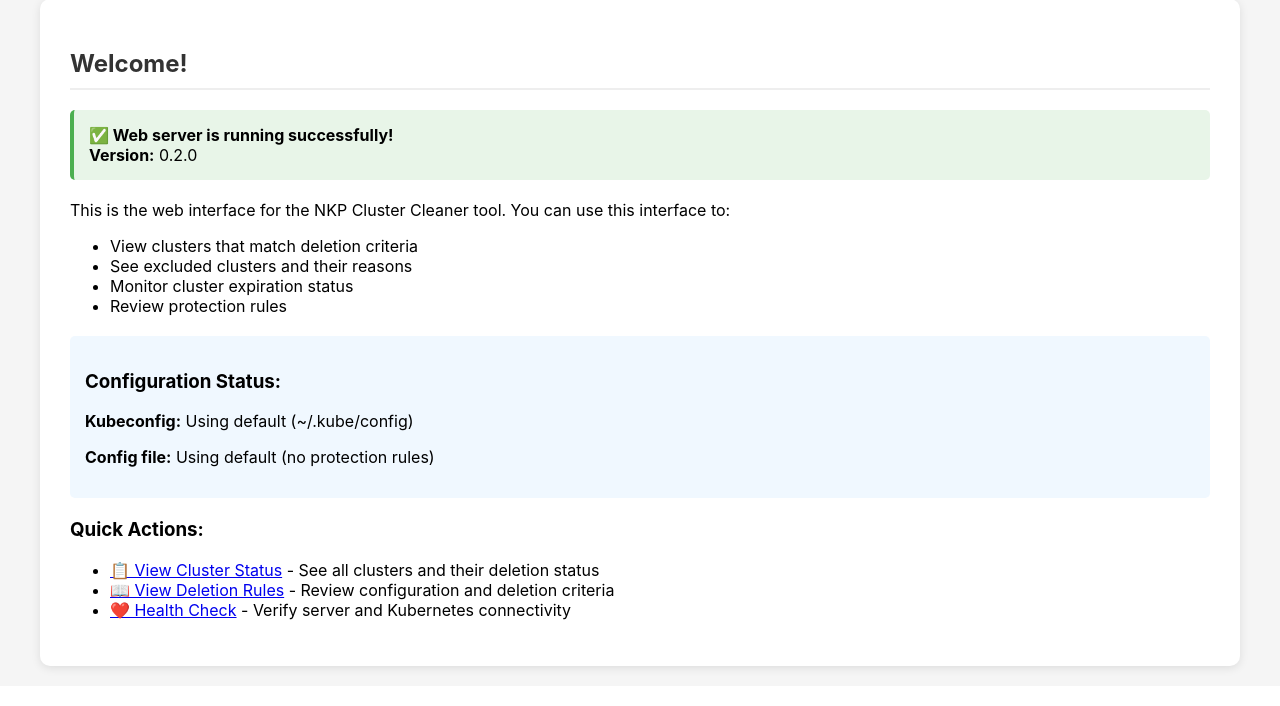
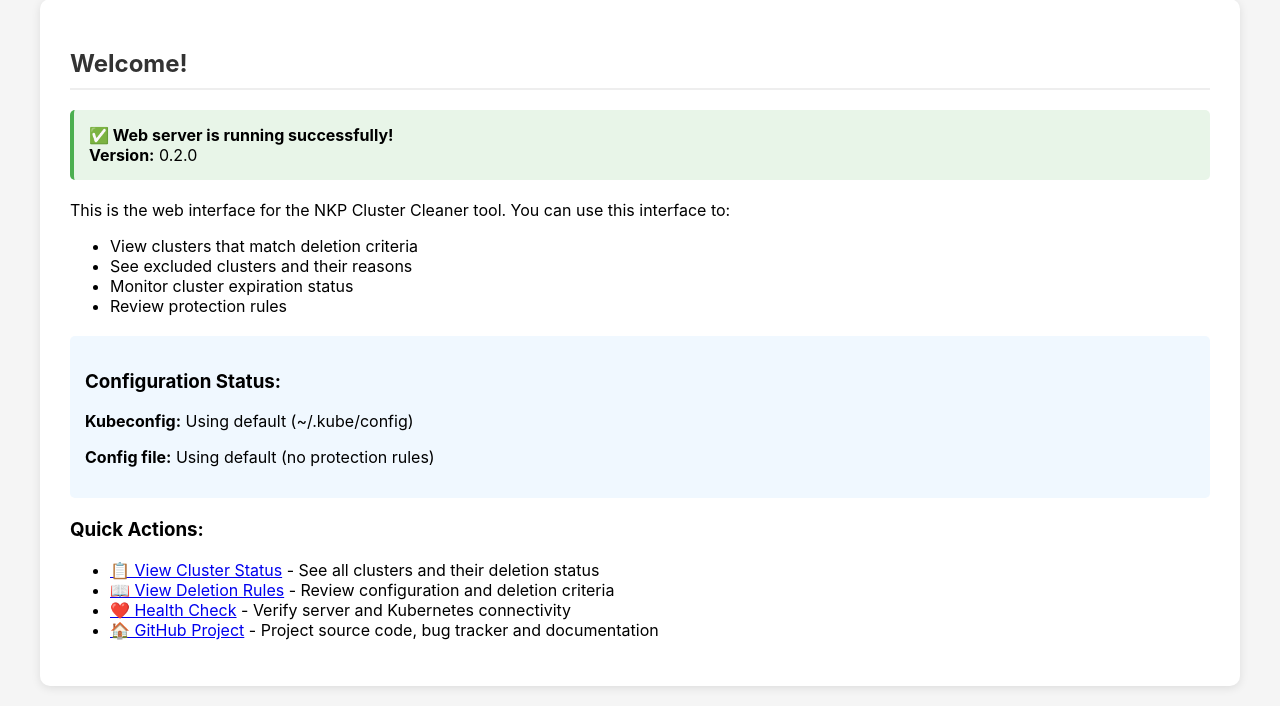
Before and after one commit to markround/nkp-cluster-cleaner, a Flask app: page / in a window 1280 px wide. Shown: the part 252-958 px from the top of the page. Before the commit the page ends 926 px from the top, so only its background shows below. Run offline with Flask 3, Linux system fonts and the light colour scheme.

Commit message:
WebUI screenshot and link to project page

```diff
--- a/src/nkp_cluster_cleaner/templates/index.html
+++ b/src/nkp_cluster_cleaner/templates/index.html
@@ -29,5 +29,6 @@
         <li><a href="/clusters">📋 View Cluster Status</a> - See all clusters and their deletion status</li>
         <li><a href="/rules">📖 View Deletion Rules</a> - Review configuration and deletion criteria</li>
         <li><a href="/health">❤️ Health Check</a> - Verify server and Kubernetes connectivity</li>
+        <li><a href="https://github.com/markround/nkp-cluster-cleaner">🏠 GitHub Project</a> - Project source code, bug tracker and documentation</li>
     </ul>
 {% endblock %}
```
Also changed, not shown: webui.png (added).
